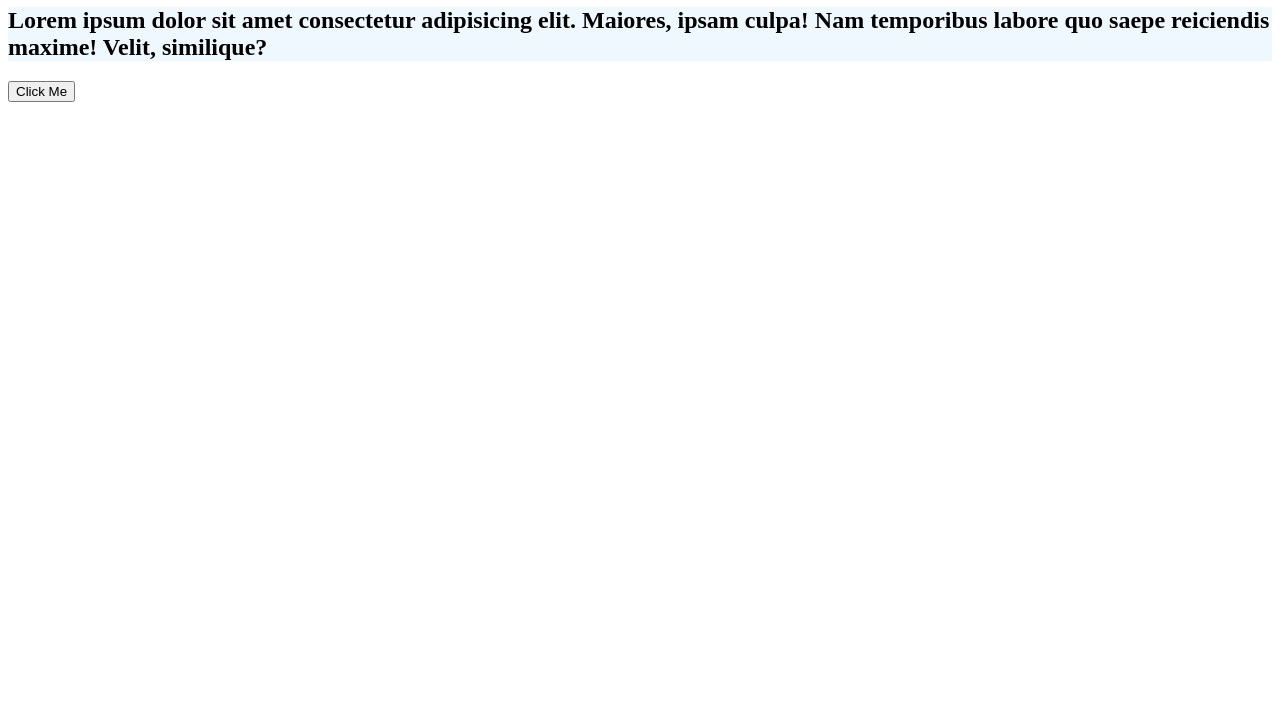
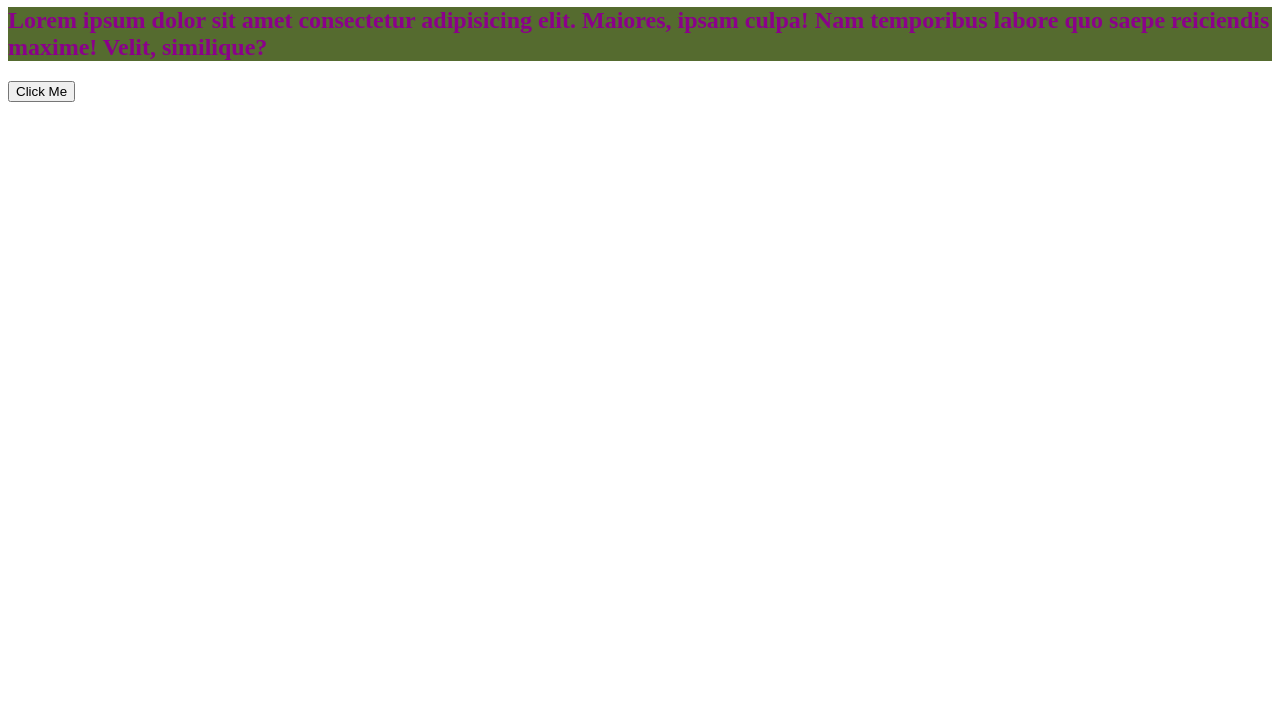
Before and after one commit to game301/github-netlify-deploy-test, a website: page index.html in a window 1280 px wide. Shown: the part 73-800 px from the top of the page. Drawn offline with Linux system fonts and the light colour scheme.

Commit message:
css h2 update

```diff
--- a/src/styles/styles.css
+++ b/src/styles/styles.css
@@ -13,6 +13,11 @@ div {
     background-color: chocolate;
 }
 
+h2 {
+    color: darkmagenta;
+    background-color: darkolivegreen;
+}
+
 p {
     color: firebrick;
     background-color: aqua;
```
